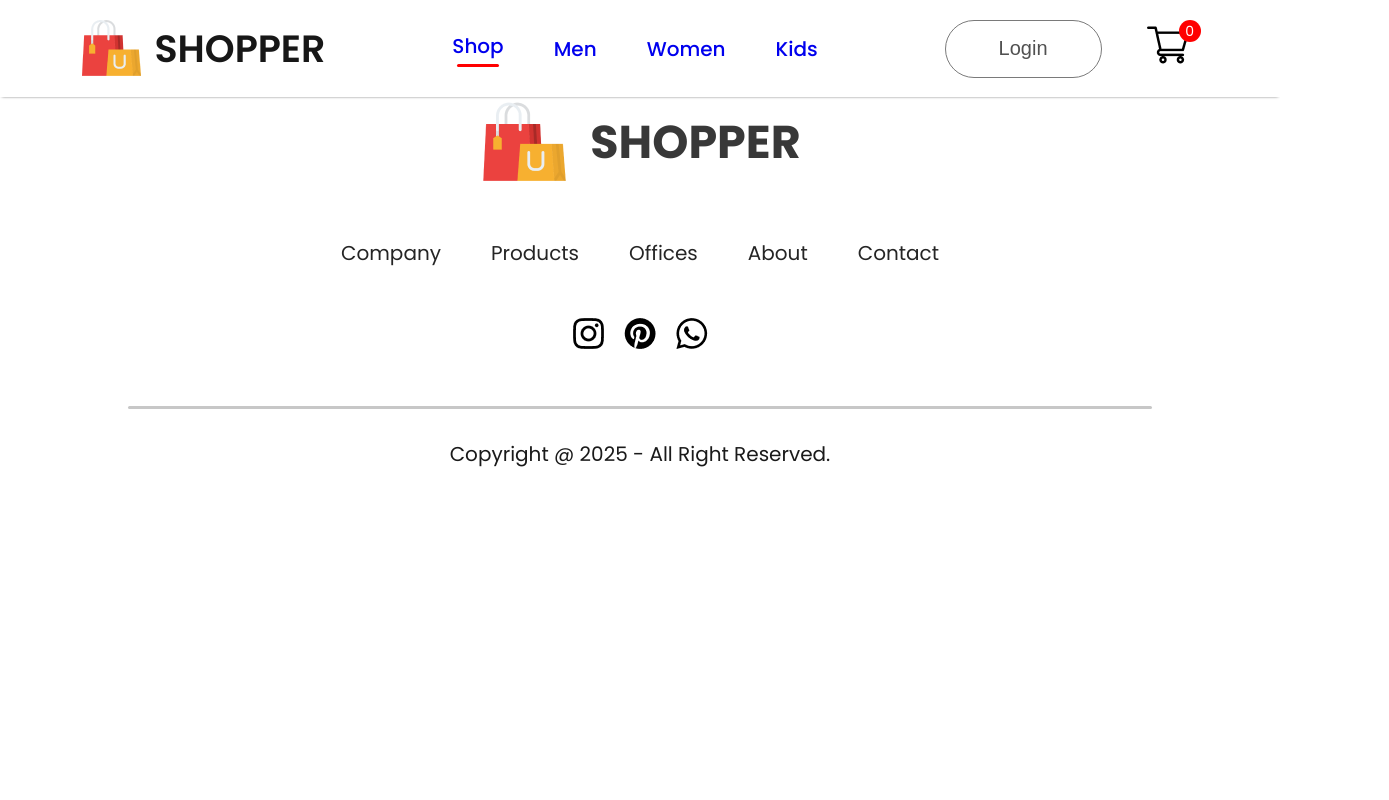
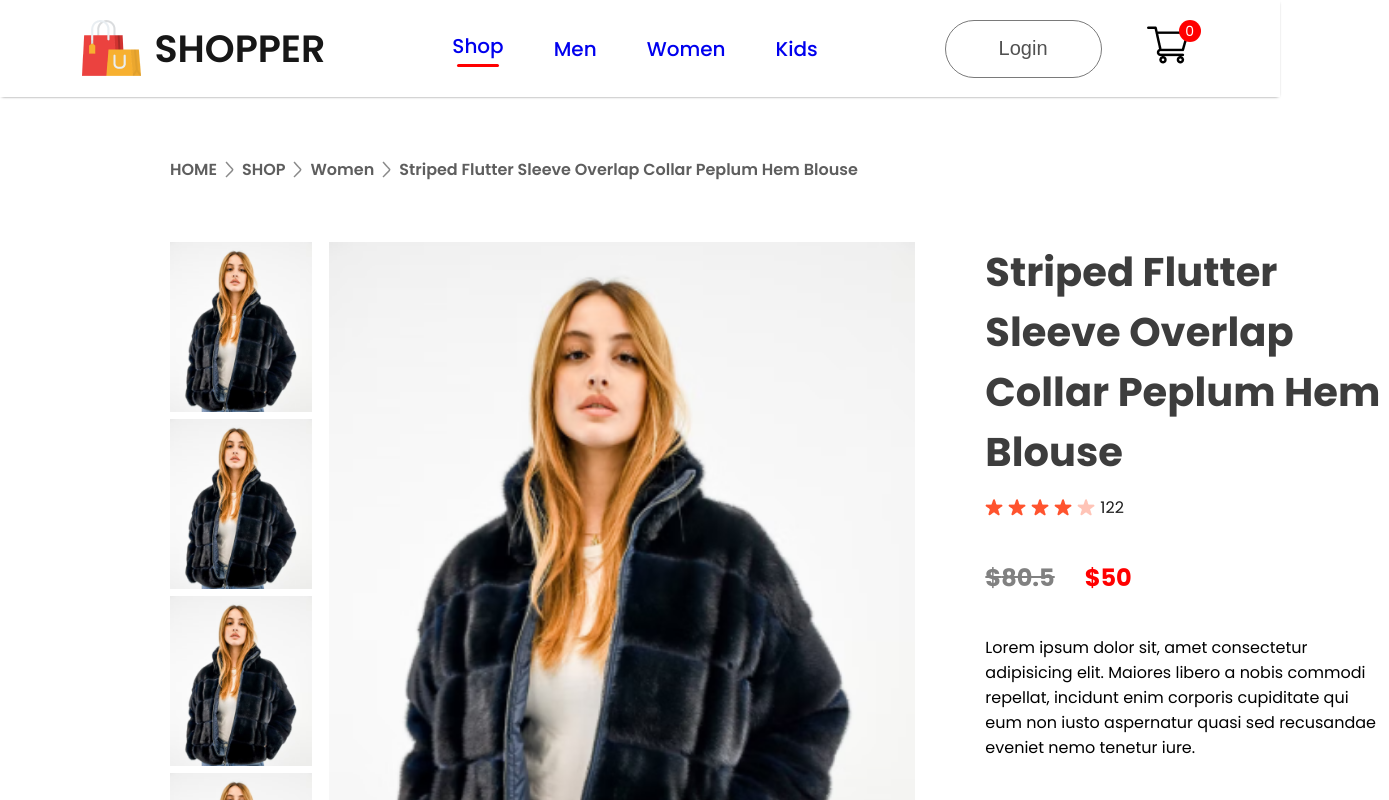
Before and after one commit to Vaishalirawat1119/E-Commerce, a React (Create React App) app: page /product/1 in a window 1280 px wide. Shown: the top 800 px of the page, 1389 px wide, since content can reach past the window. Built offline with nearby package versions, Linux system fonts and the light colour scheme.

Commit message:
update product page

```diff
--- a/src/Pages/Product.jsx
+++ b/src/Pages/Product.jsx
@@ -1,9 +1,17 @@
 import React, { useContext } from 'react'
+import { ShopContext } from '../Context/ShopContext'
+import { useParams } from 'react-router-dom';
+import Breadcrum from '../Components/Breadcrums/Breadcrum';
+import ProductDisplay from '../Components/ProductDisplay/ProductDisplay';
 
 const Product = () => {
+  const {all_product} = useContext(ShopContext);
+  const {productId} = useParams();
+  const product = all_product.find((e) => e.id === Number(productId));
   return (
     <div>
-
+      <Breadcrum product={product} />
+      <ProductDisplay product={product} />
     </div>
   )
 }
```
